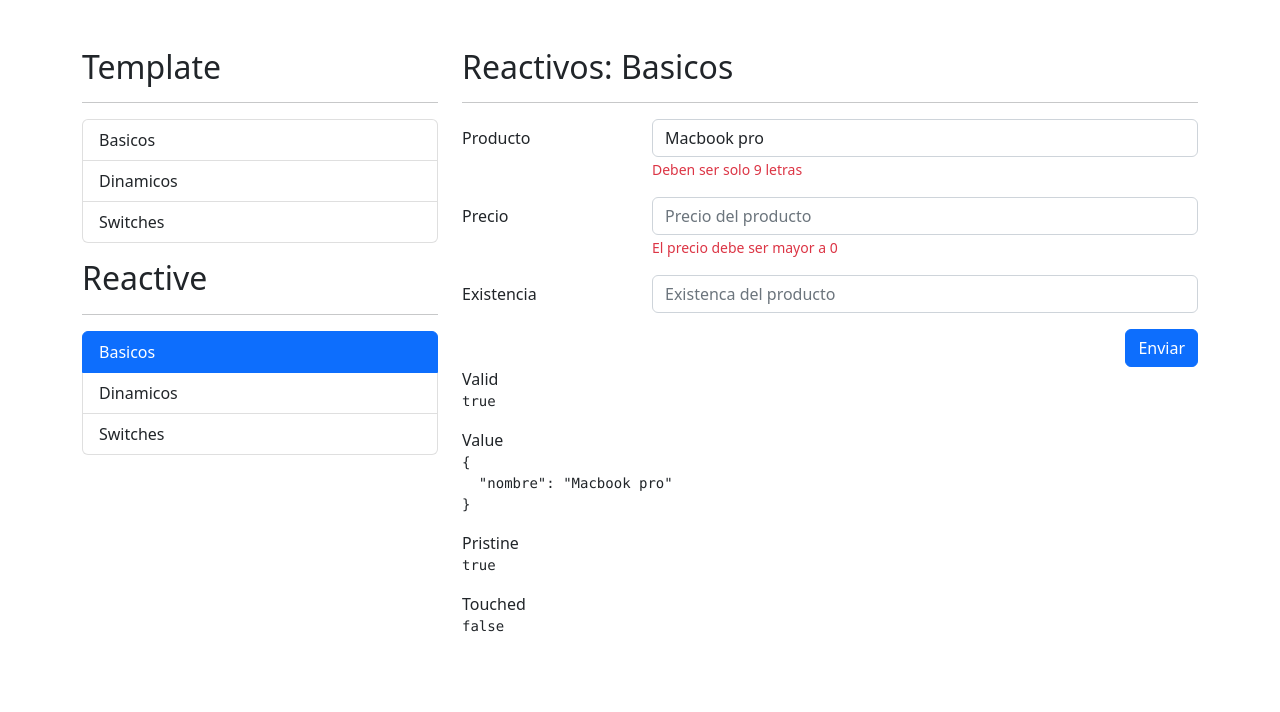
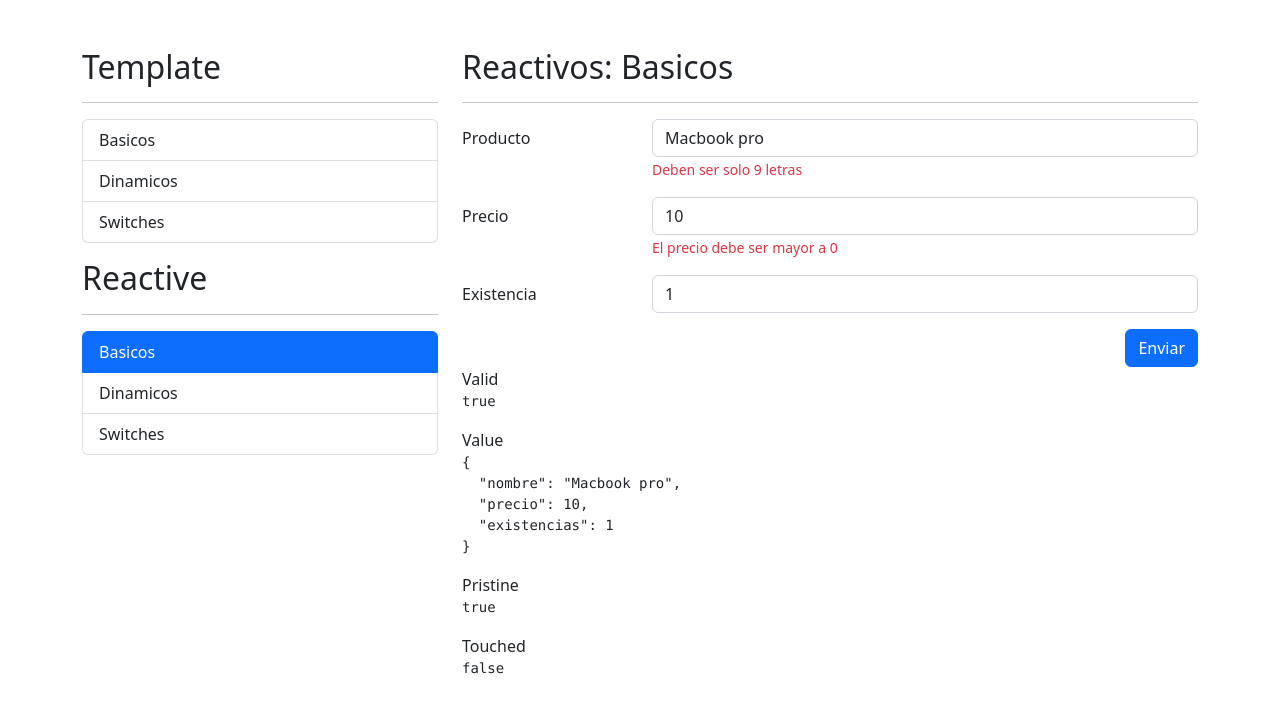
Before and after one commit to vargas0912/formulariosApp, an Angular app: page /reactive/basicos in a window 1280 px wide. Shown: the top 712 px of the page. Built offline with nearby package versions, Linux system fonts and the light colour scheme.

Commit message:
Finish form builder

```diff
--- a/src/app/reactive/basicos/basicos.component.html
+++ b/src/app/reactive/basicos/basicos.component.html
@@ -25,6 +25,7 @@
         <div class="col-sm-9">
           <input type="number"
             class="form-control"
+            formControlName="precio"
             placeholder="Precio del producto">
           <span class="form-text text-danger">
             El precio debe ser mayor a 0
@@ -38,6 +39,7 @@
         <div class="col-sm-9">
           <input type="number"
             class="form-control"
+            formControlName="existencias"
             placeholder="Existenca del producto"
           >
         </div>
--- a/src/app/reactive/basicos/basicos.component.ts
+++ b/src/app/reactive/basicos/basicos.component.ts
@@ -1,5 +1,5 @@
 import { Component } from '@angular/core';
-import { FormControl, FormGroup } from '@angular/forms';
+import { FormBuilder, FormControl, FormGroup } from '@angular/forms';
 
 @Component({
   selector: 'app-basicos',
@@ -7,9 +7,18 @@ import { FormControl, FormGroup } from '@angular/forms';
 })
 export class BasicosComponent  {
 
-  myForm: FormGroup = new FormGroup({
-    'nombre': new FormControl('Macbook pro')
+  // myForm: FormGroup = new FormGroup({
+  //   nombre:       new FormControl('Macbook pro'),
+  //   precio:       new FormControl(10),
+  //   existencias:  new FormControl(1)
+  // })
+
+
+  constructor(private formBuilder: FormBuilder ) { }
+
+  myForm: FormGroup = this.formBuilder.group({
+    nombre:       ['Macbook pro'],
+    precio:       [10],
+    existencias:  [1],
   })
-  constructor() { }
-
 }
```
